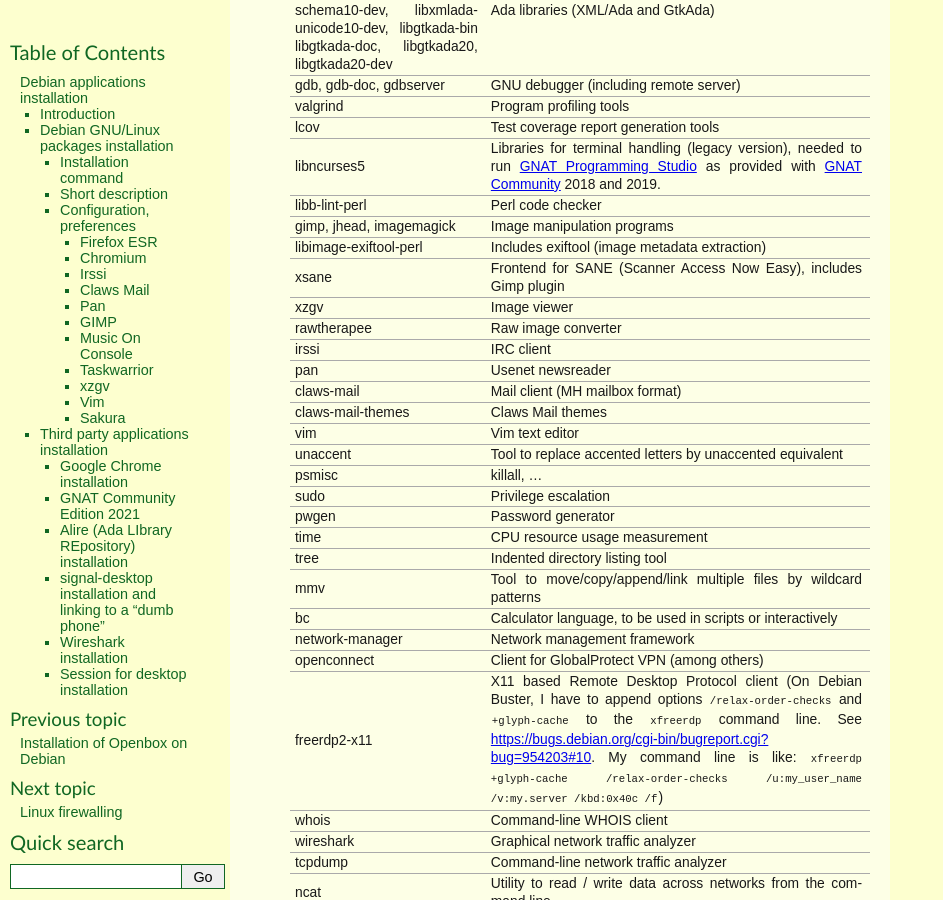
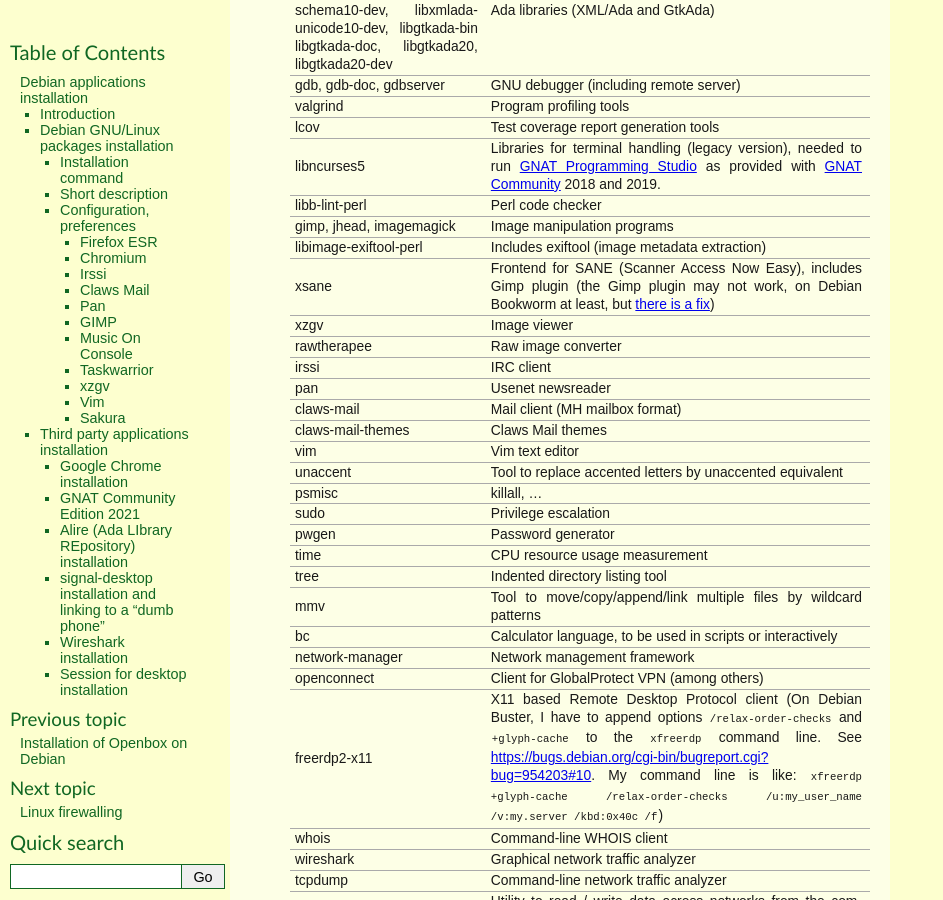
Before and after one commit to thierr26/thierr26_personal_notes_sphinx_sources, a Sphinx documentation site: the page built from source/debian_apps_install.rst, in a window 1280 px wide and 900 px high, scrolled down 3169 px. Shown: the whole window, without its empty margins (0-943 px from the left). Built offline with Sphinx 7.4.7, drawn with Linux system fonts in a browser that asks for light colours.

Commit message:
Add xsane Gimp plugin fix (useful for Debian 12)

```diff
--- a/source/debian_apps_install.rst
+++ b/source/debian_apps_install.rst
@@ -217,6 +217,9 @@
     - Includes exiftool (image metadata extraction)
   * - xsane
     - Frontend for SANE (Scanner Access Now Easy), includes Gimp plugin
+      (the Gimp plugin may not work, on Debian Bookworm at least, but `there is
+      a fix
+      <https://askubuntu.com/questions/1427978/lubuntu-22-04-1-xsane-gimp-plugin-doesnt-work>`_)
   * - xzgv
     - Image viewer
   * - rawtherapee
```
